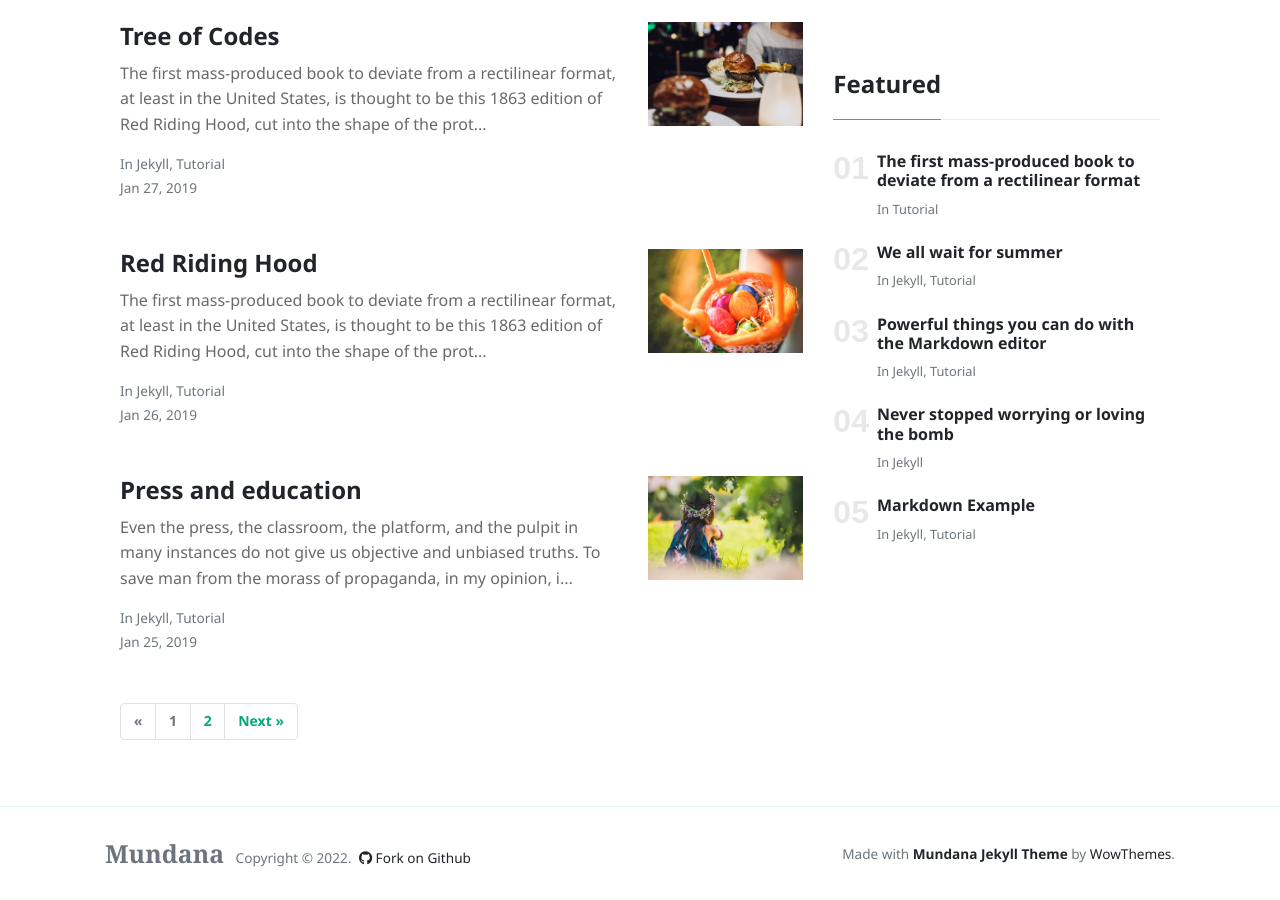
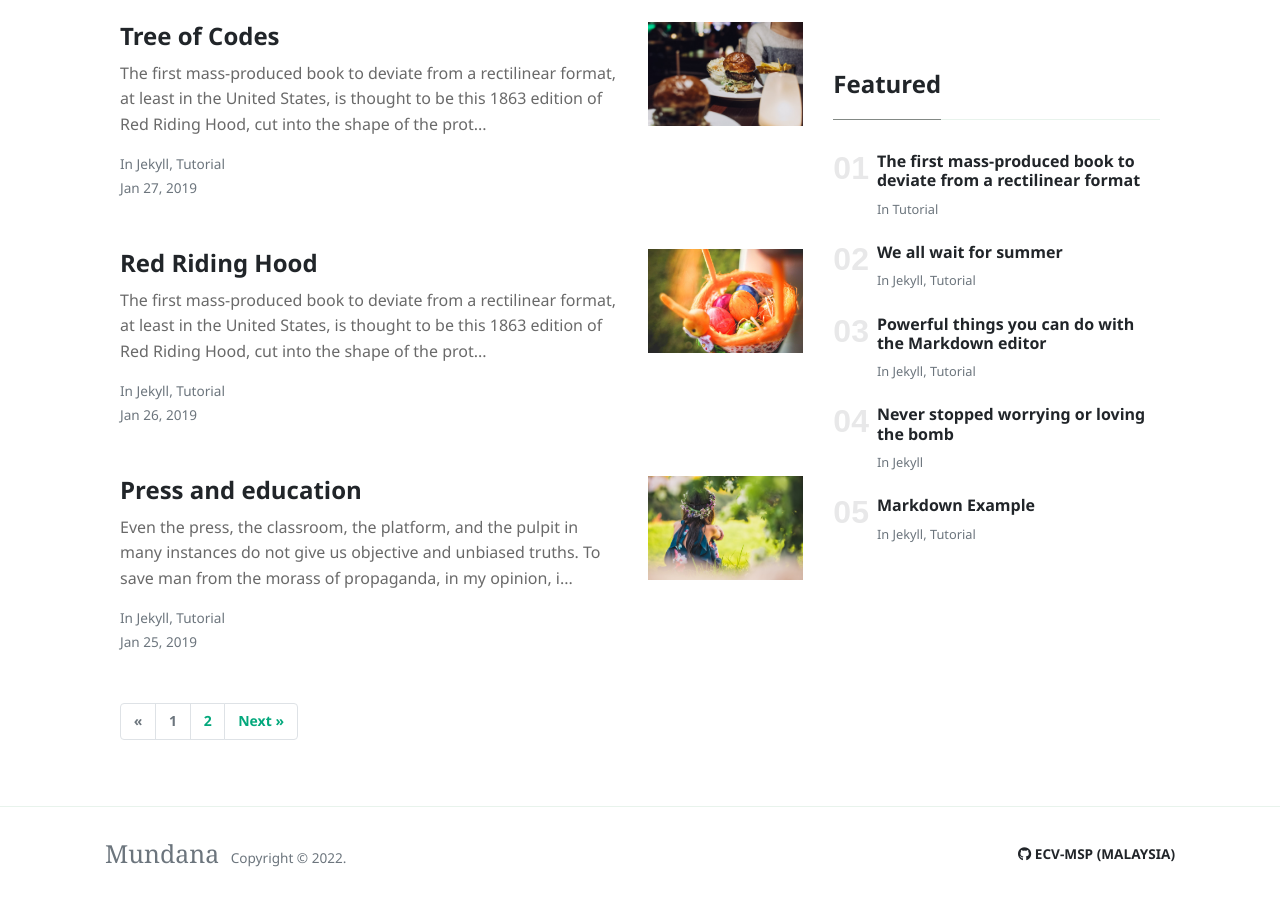
Before and after one commit to ecvmspmy/ecvmspmy.github.io, a Jekyll site: the page built from index.html, in a window 1280 px wide and 900 px high, scrolled down 1707 px. Built offline with Jekyll 4.4.1, drawn with Linux system fonts in a browser that asks for light colours; nearby versions of some CDN libraries; the list of posts is cut into pages by our own code.

Commit message:
update footer

```diff
--- a/_layouts/default.html
+++ b/_layouts/default.html
@@ -77,15 +77,15 @@
         <div class="container">
         <div class="row align-items-center justify-content-between">
             <div>
-                <span class="navbar-brand mr-2 mb-0"><strong>Mundana</strong></span>
+                <span class="navbar-brand mr-2 mb-0">Mundana</span>
                 <span>Copyright © <script>document.write(new Date().getFullYear())</script>.</span>
 
-                <!--  Github Repo Star Btn-->
-                <a class="text-dark ml-1" target="_blank" href="https://github.com/wowthemesnet/mundana-theme-jekyll"><i class="fab fa-github"></i> Fork on Github</a>
 
             </div>
             <div>
-                Made with <a target="_blank" class="text-dark font-weight-bold" href="https://www.wowthemes.net/mundana-jekyll-theme/"> Mundana Jekyll Theme </a> by <a class="text-dark" target="_blank" href="https://www.wowthemes.net">WowThemes</a>.
+                <!--  Github Repo Star Btn-->
+                <a class="text-dark ml-1" target="_blank" href="https://github.com/ecvmspmy"><i class="fab fa-github"></i> <strong>ECV-MSP (MALAYSIA)</strong></a>
+                <!--Made with <a target="_blank" class="text-dark font-weight-bold" href="https://www.wowthemes.net/mundana-jekyll-theme/"> Mundana Jekyll Theme </a> by <a class="text-dark" target="_blank" href="https://www.wowthemes.net">WowThemes</a>.-->
             </div>
         </div>
         </div>
--- a/index.html
+++ b/index.html
@@ -1,5 +1,5 @@
 ---
-title: "ECV-MSP (Malaysia)"
+title: "ECV-MSP(Malaysia)"
 layout: default
 pagination:
     enabled: true
```
